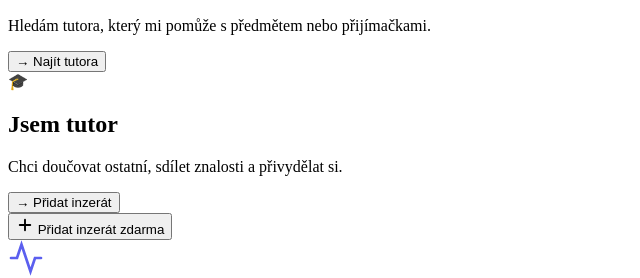
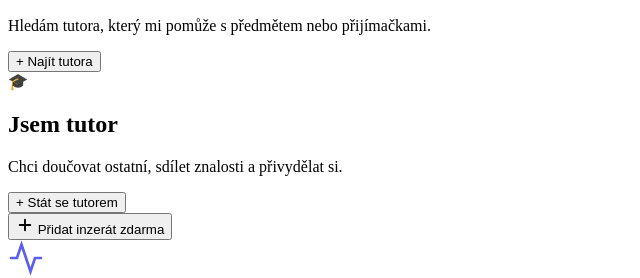
Before and after one commit to MajklEdit/nauc-me, a website with bundled scripts: page index.html in a window 1280 px wide. Shown: the part 398-676 px from the top of the page, 0-640 px from the left. Built offline with nearby package versions, Linux system fonts and the light colour scheme; a script that the page names is missing.

Commit message:
Update index.html

```diff
--- a/index.html
+++ b/index.html
@@ -113,13 +113,13 @@
         <span class="hero-card-emoji">🎒</span>
         <h2>Jsem student</h2>
         <p>Hledám tutora, který mi pomůže s předmětem nebo přijímačkami.</p>
-        <button class="hero-card-btn">→ Najít tutora</button>
+        <button class="hero-card-btn">+ Najít tutora</button>
       </div>
       <div class="hero-card highlighted" onclick="showPage('page-add')">
         <span class="hero-card-emoji">🎓</span>
         <h2>Jsem tutor</h2>
         <p>Chci doučovat ostatní, sdílet znalosti a přivydělat si.</p>
-        <button class="hero-card-btn accent">→ Přidat inzerát</button>
+        <button class="hero-card-btn accent">+ Stát se tutorem</button>
       </div>
     </div>
     <div class="home-cta">
```
